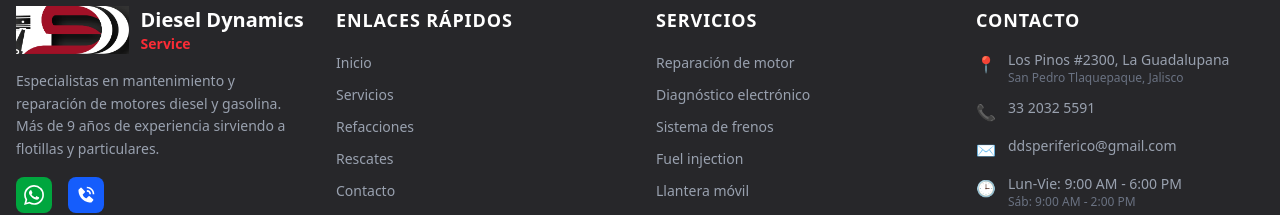
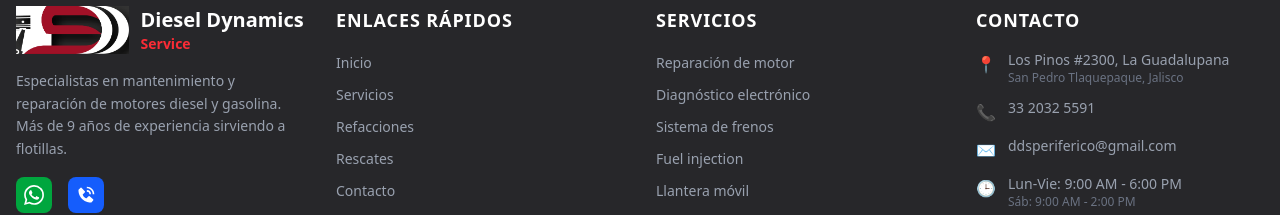
Before and after one commit to LegaspiRicardo/Diesel-Dynamic-Service, a React (Vite) app: page /galeria in a window 1280 px wide. Shown: the part 1899-2114 px from the top of the page. Built offline with nearby package versions, Linux system fonts and the light colour scheme; the HTML template or start-up script is replaced by a standard one.

Commit message:
Update Footer.tsx

```diff
--- a/src/components/Footer.tsx
+++ b/src/components/Footer.tsx
@@ -67,7 +67,7 @@
                         </div>
                         <p className="text-gray-400 mb-4 text-sm leading-relaxed">
                             Especialistas en mantenimiento y reparación de motores diesel y gasolina.
-                            Más de 9 años de experiencia sirviendo a flotillas y particulares.
+                            Más de 9 años de experiencia sirviendo a flotillas.
                         </p>
                         <div className="flex space-x-4">
                             <a
@@ -172,4 +172,5 @@
             </div>
         </footer>
     );
+
 }
```
